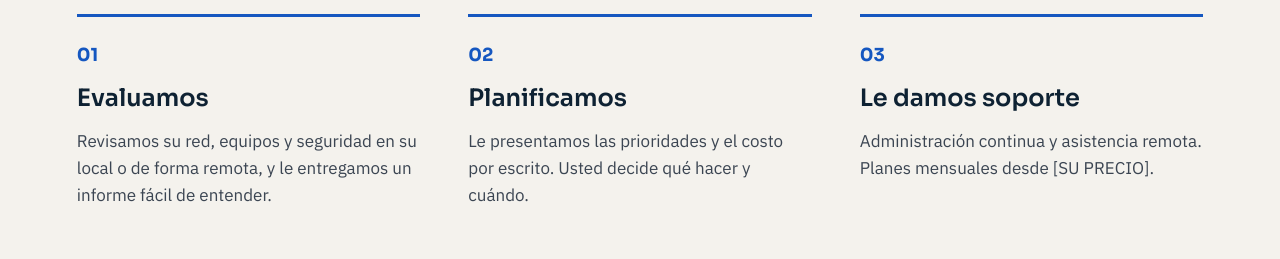
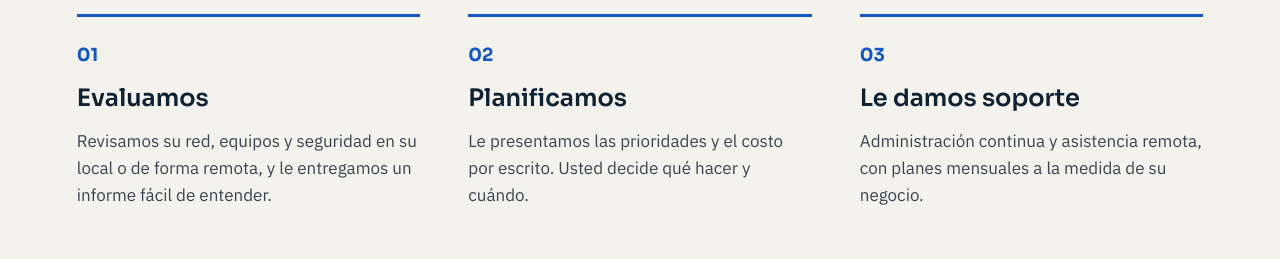
Before and after one commit to eocas10/netblue-site, a plain HTML site: page index.html in a window 1280 px wide. Shown: the part 3220-3479 px from the top of the page. Drawn offline with Linux system fonts and the light colour scheme.

Commit message:
Add files via upload

```diff
--- a/index.html
+++ b/index.html
@@ -318,7 +318,7 @@ p{margin:0}
     <ol class="steps">
       <li><h3>Evaluamos</h3><p>Revisamos su red, equipos y seguridad en su local o de forma remota, y le entregamos un informe fácil de entender.</p></li>
       <li><h3>Planificamos</h3><p>Le presentamos las prioridades y el costo por escrito. Usted decide qué hacer y cuándo.</p></li>
-      <li><h3>Le damos soporte</h3><p>Administración continua y asistencia remota. Planes mensuales desde [SU PRECIO].</p></li>
+      <li><h3>Le damos soporte</h3><p>Administración continua y asistencia remota, con planes mensuales a la medida de su negocio.</p></li>
     </ol>
   </div>
 </section>
```
